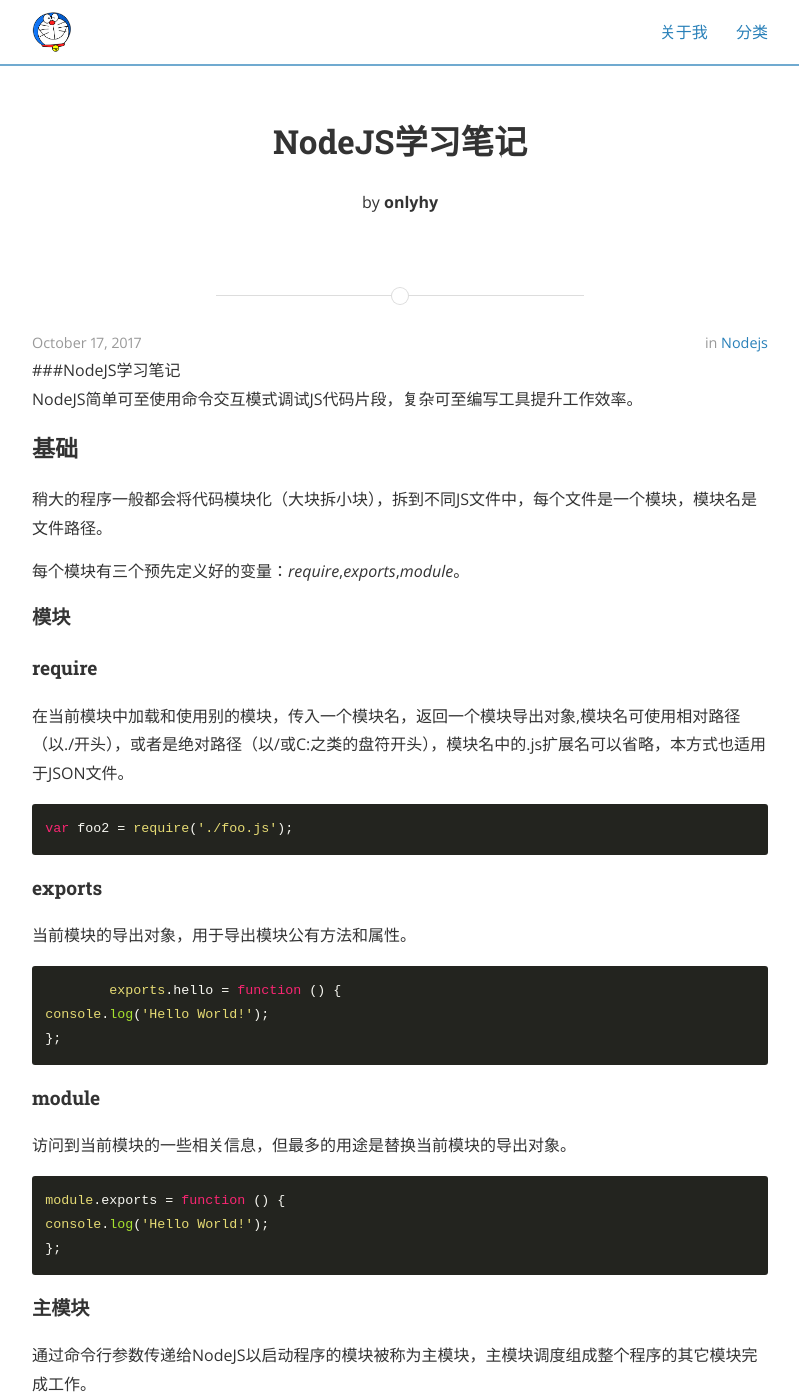
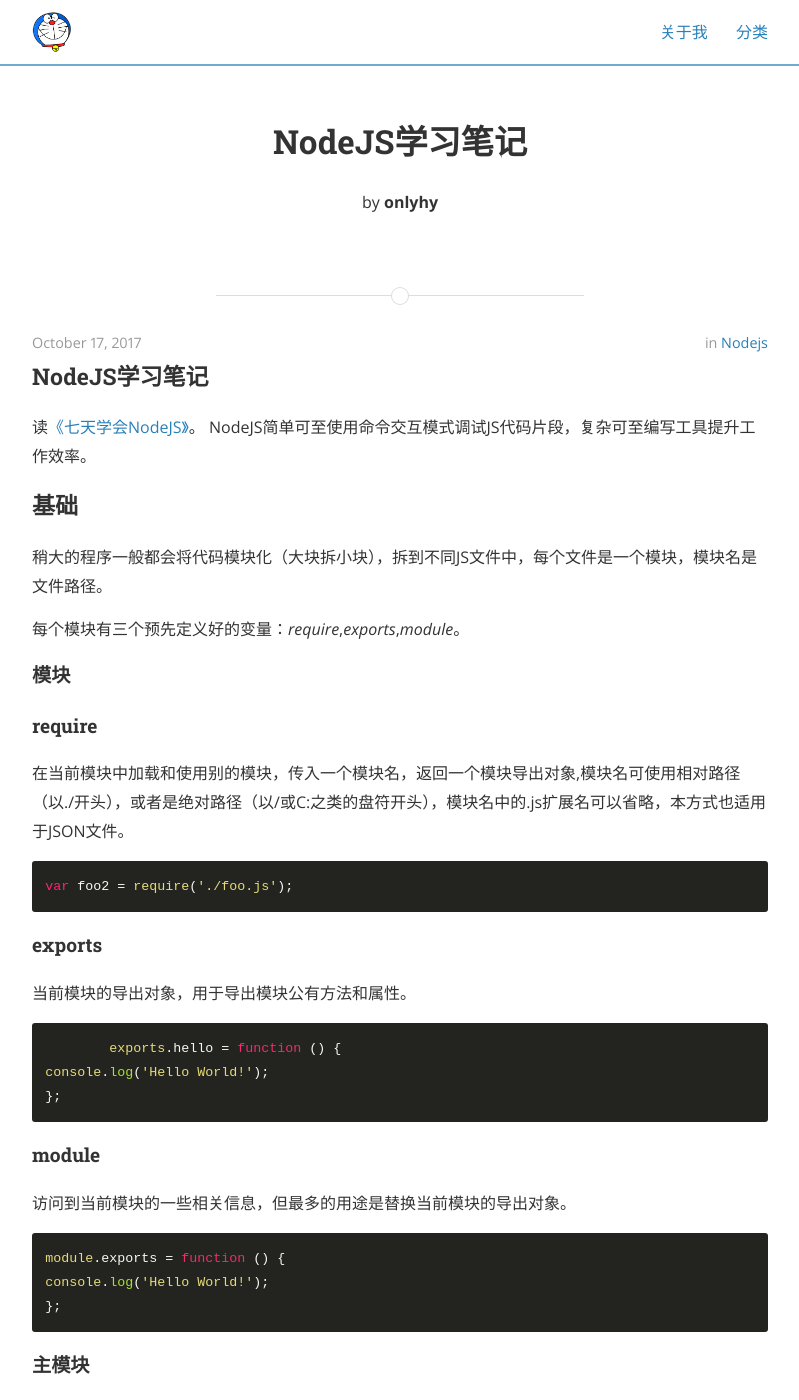
Before and after one commit to onlyhy/onlyhy.github.io, a Jekyll site: the page built from _posts/2017-10-17-NodeJS笔记.md, in a window 1280 px wide and 1400 px high. Shown: the whole window, without its empty margins (240-1039 px from the left). Built offline with Jekyll 4.4.1, drawn with Linux system fonts in a browser that asks for light colours; nearby versions of some CDN libraries; some of the changed text lies outside the part shown.

Commit message:
代码组织与部署

```diff
--- a/_posts/2017-10-17-NodeJS笔记.md
+++ b/_posts/2017-10-17-NodeJS笔记.md
@@ -5,8 +5,9 @@
 categories: NodeJS
 author: onlyhy
 ---
-###NodeJS学习笔记
-  NodeJS简单可至使用命令交互模式调试JS代码片段，复杂可至编写工具提升工作效率。
+### NodeJS学习笔记
+   读[《七天学会NodeJS》](http://nqdeng.github.io/7-days-nodejs/#1)。
+ NodeJS简单可至使用命令交互模式调试JS代码片段，复杂可至编写工具提升工作效率。
 
 ### 基础
    稍大的程序一般都会将代码模块化（大块拆小块），拆到不同JS文件中，每个文件是一个模块，模块名是文件路径。
```
Also changed, not shown: other parts of _posts/2017-10-17-NodeJS笔记.md (+3 -0 lines).
